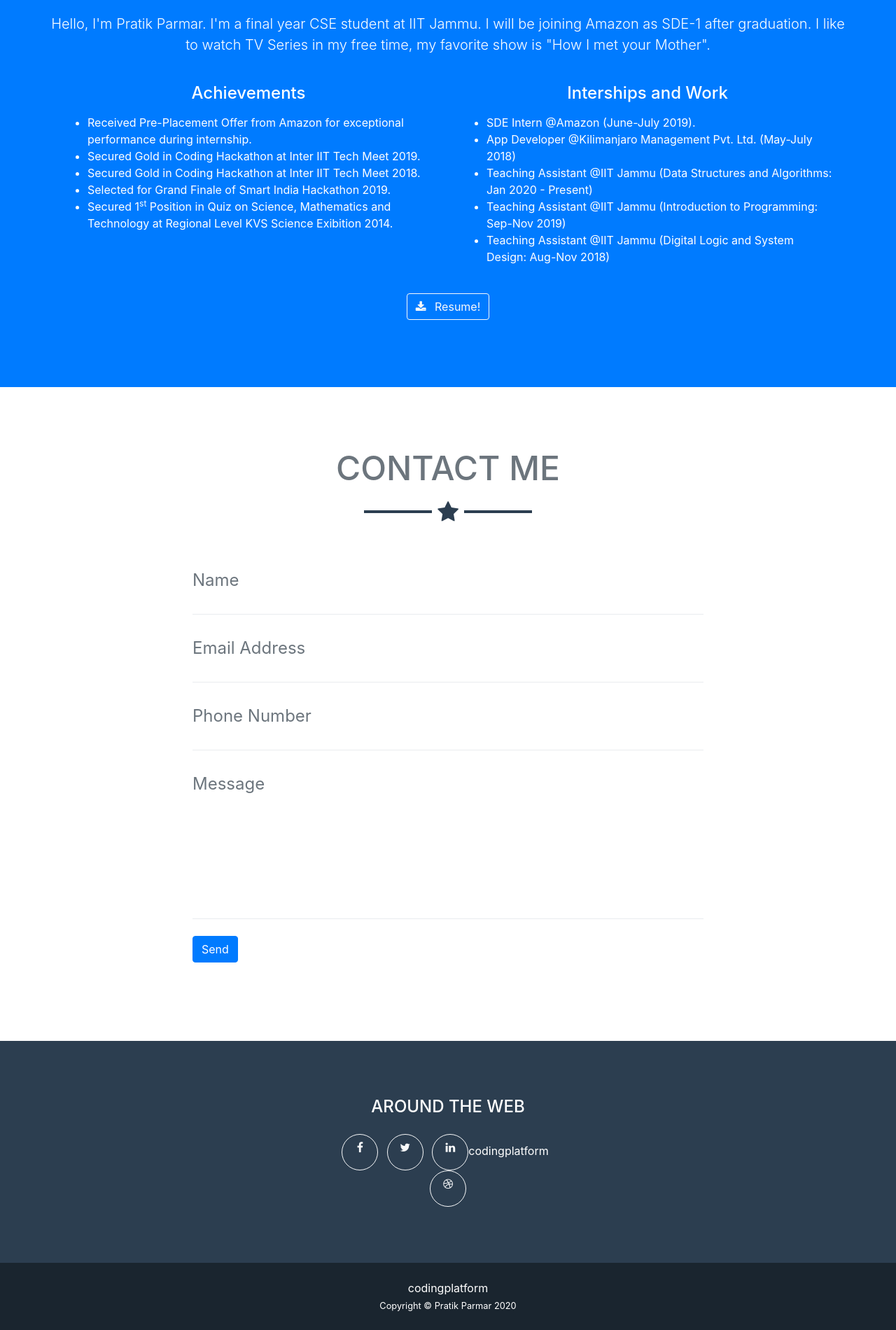
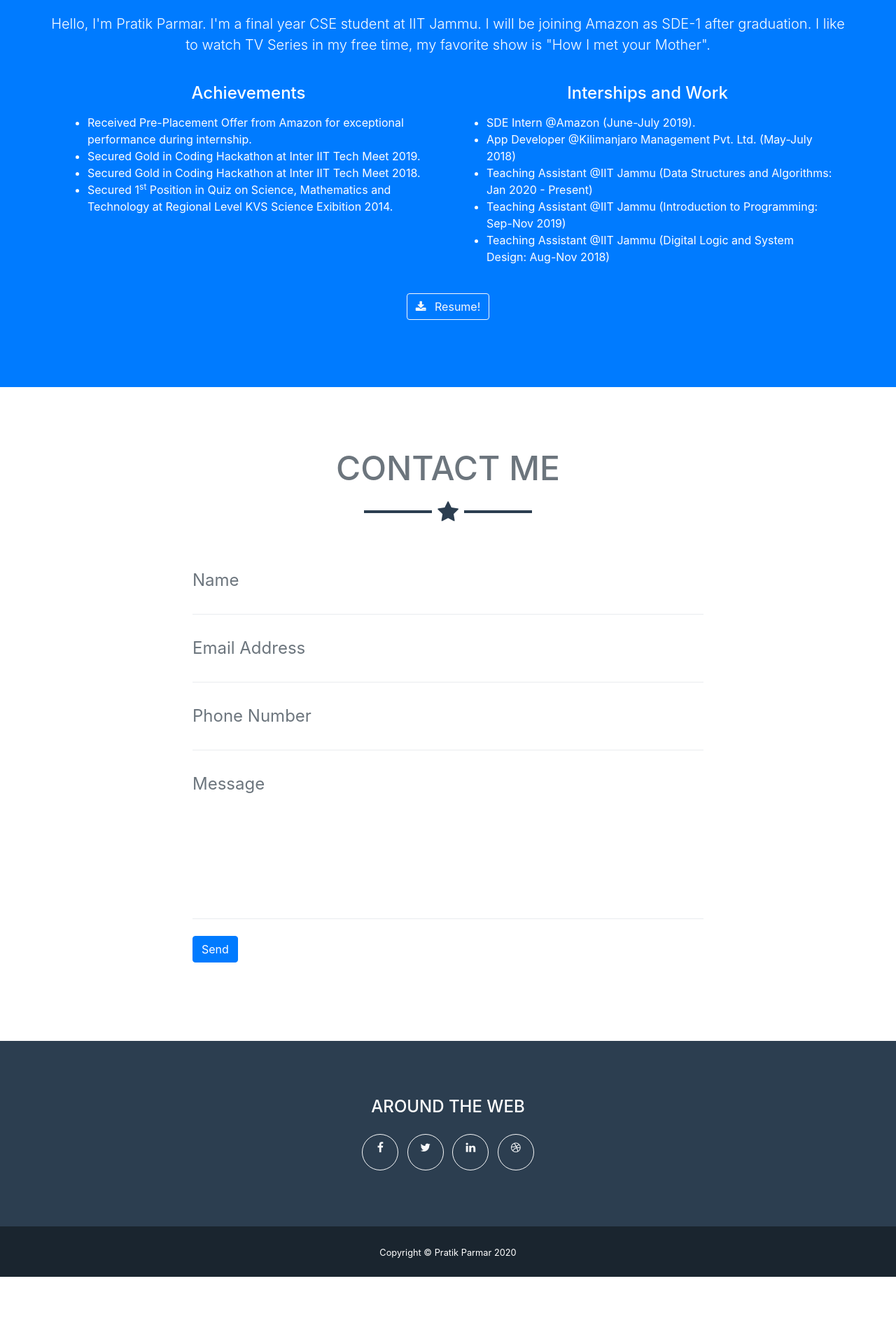
Before and after one commit to prateek18597/prateek18597.github.io, a website with bundled scripts: page index.html in a window 1280 px wide. Shown: the part 2041-3941 px from the top of the page at 70% size. After the commit the page ends 3865 px from the top, so only its background shows below. Built offline with nearby package versions, Linux system fonts and the light colour scheme.

Commit message:
Minor changes

```diff
--- a/index.html
+++ b/index.html
@@ -191,9 +191,6 @@
                   Secured Gold in Coding Hackathon at Inter IIT Tech Meet 2018.
                 </li>
                 <li>
-                  Selected for Grand Finale of Smart India Hackathon 2019.
-                </li>
-                <li>
                   Secured 1<sup>st</sup> Position in Quiz on Science, Mathematics and Technology at Regional Level KVS Science Exibition 2014.
                 </li>
               </ul>
@@ -305,7 +302,7 @@
               <li class="list-inline-item">
                 <a class="btn btn-outline-light btn-social text-center rounded-circle" href="https://www.linkedin.com/in/pratik-parmar/">
                   <i class="fa fa-fw fa-linkedin"></i>
-                </a>codingplatform
+                </a>
               </li>
               <li class="list-inline-item">
                 <a class="btn btn-outline-light btn-social text-center rounded-circle" href="https://github.com/prateek18597/">
@@ -323,7 +320,7 @@
       </div>
     </footer>
 
-    <div class="copyright py-4 text-center text-white">codingplatform
+    <div class="copyright py-4 text-center text-white">
       <div class="container">
         <small>Copyright &copy; Pratik Parmar 2020</small>
       </div>
```
